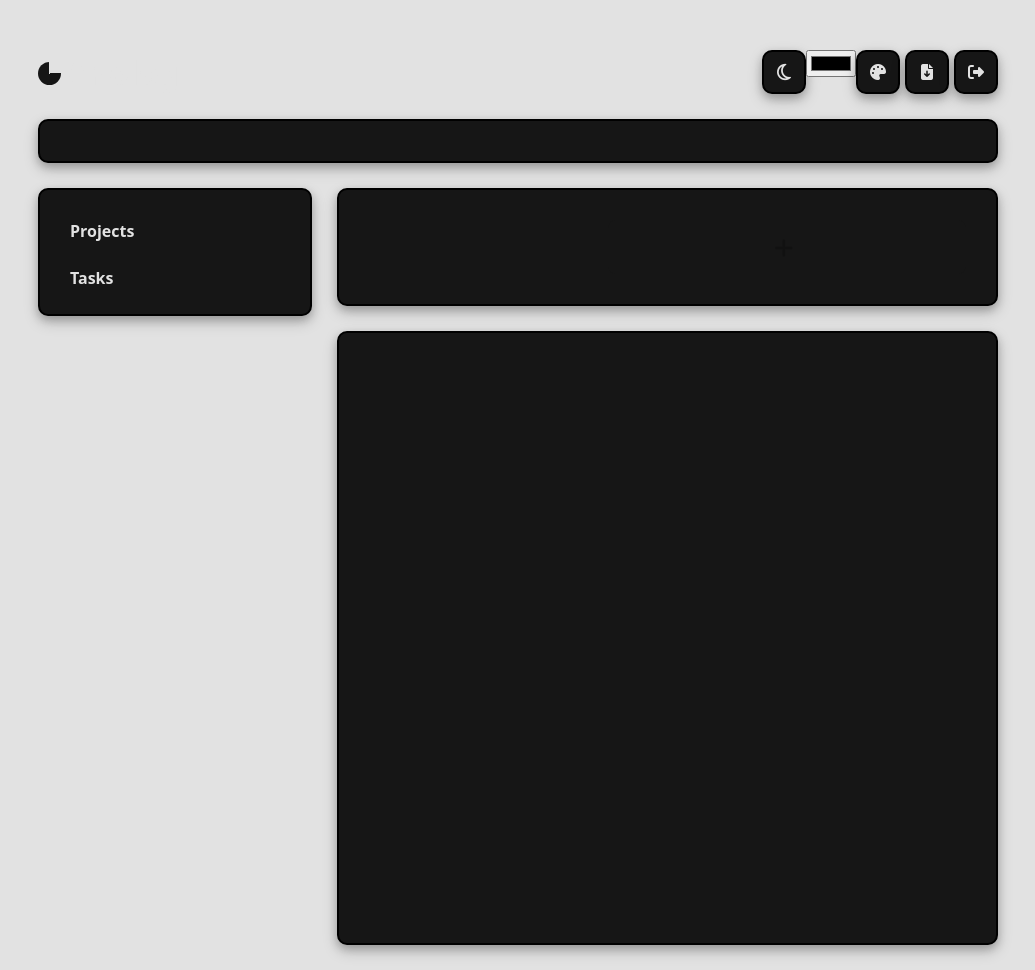
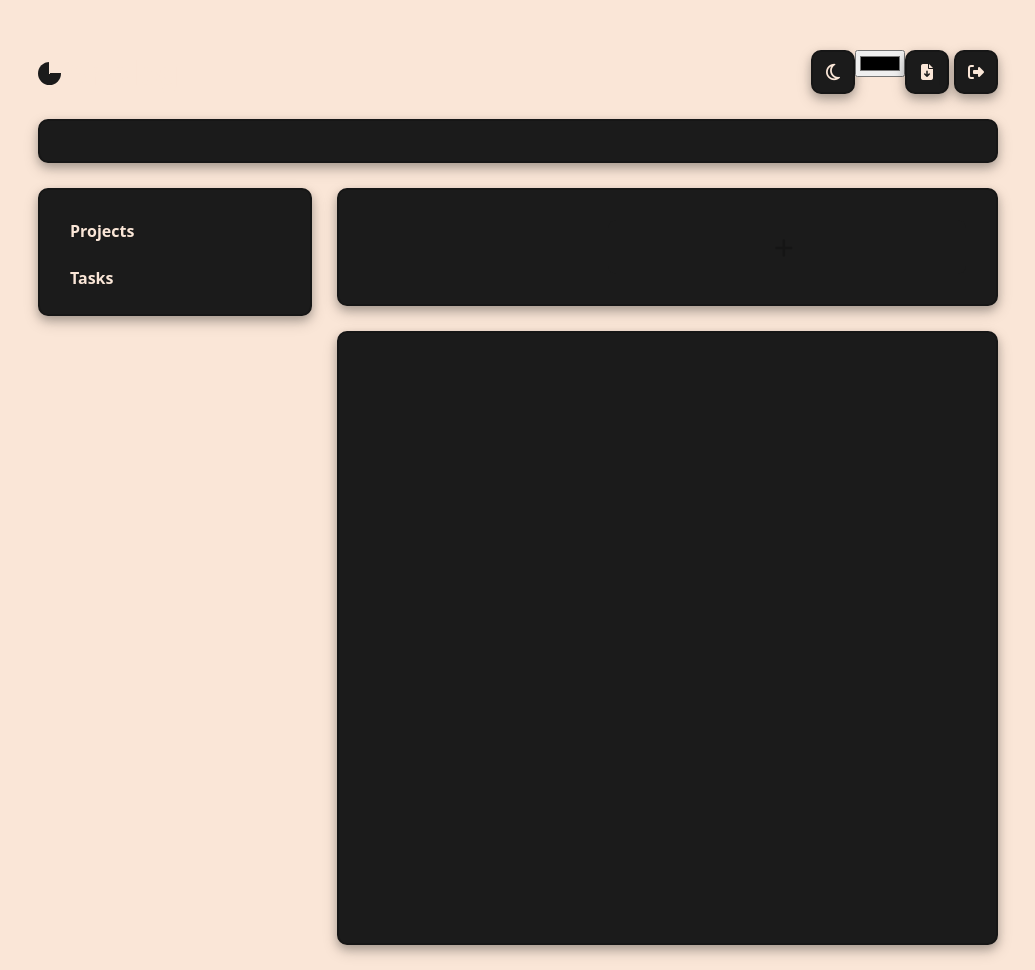
Before and after one commit to brayden1moore/anolog, a Flask app: template templates/index.html in a window 1280 px wide. Shown: the whole page, without its empty margins (122-1157 px from the left). Run offline with Flask 2, Linux system fonts and the light colour scheme; the template is opened without the code that fills it, so the values that code supplies are empty.

Commit message:
no more color freedom ha

```diff
--- a/static/client.js
+++ b/static/client.js
@@ -7,6 +7,11 @@ let intervalId = null;
 let firstLoad = true;
 let showCompletedTasks = false;
 let showCompletedProjects = false;
+
+const today = new Date();
+const year = today.getFullYear();
+const month = today.getMonth();
+const dayOfWeek = today.getDay();
 
 const dayColors = [
     '#7f2828','#fff955','#41a5f1','#fd6d5d','#d379bd','#67ce6a','#2d3b5f'
@@ -329,9 +334,6 @@ function populateLogs(taskId) {
 function populateDays() {
     const dayInfo = document.getElementById('day-info');
     const dayDiv = document.querySelector('.day-div');
-    const today = new Date();
-    const year = today.getFullYear();
-    const month = today.getMonth();
     const monthAbbreviations = ["January", "February", "March", "April", "May", "June", "July", "August", "September", "October", "November", "December"];
     const monthAbbrev = monthAbbreviations[month];
     const daysInMonth = new Date(year, month + 1, 0).getDate();
@@ -1294,8 +1296,9 @@ function createTimeBlock() {
     timeDiv.insertBefore(newBlock, addTimeBlockButton);
     openTimeDescription(newBlock);
     resizeTimeBlocks();
+
     newBlock.style.backgroundColor = 'transparent';
-    newBlock.style.border = '2px dashed var(--text-color)';
+    newBlock.style.border = `2px dashed ${dayColors[dayOfWeek]}`;
     showCommitTimeButton(endTimeInput);
 }
 addTimeBlockButton.addEventListener('click', createTimeBlock);
@@ -2196,7 +2199,7 @@ function commitTimeBlock(block) {
     block.dataset.endTime = convertUTCToLocalForInput(endTime.toISOString().slice(0,16));
     block.dataset.duration = duration;
     block.style.border = '0px';
-    block.style.backgroundColor = 'var(--text-color)';
+    block.style.backgroundColor = dayColors[dayOfWeek];
     block.dataset.description = description;
 
     // construct task PUT payload
--- a/static/style.css
+++ b/static/style.css
@@ -1,8 +1,8 @@
 :root {
     --primary-color: {{primary_color}};
-    --text-color: #e2e2e2;
-    --card-color: #161616;
-    --border-color: #000000;
+    --text-color: #fae6d7;
+    --card-color: #1b1b1b;
+    --border-color: #161616;
 
 }
 .logo {
@@ -614,6 +614,7 @@ li {
     border-radius: 10px;
     transition: 0.2s ease;
     cursor: pointer;
+    display: none;
 }
 .color-button:hover{
     opacity:0.5;
```
